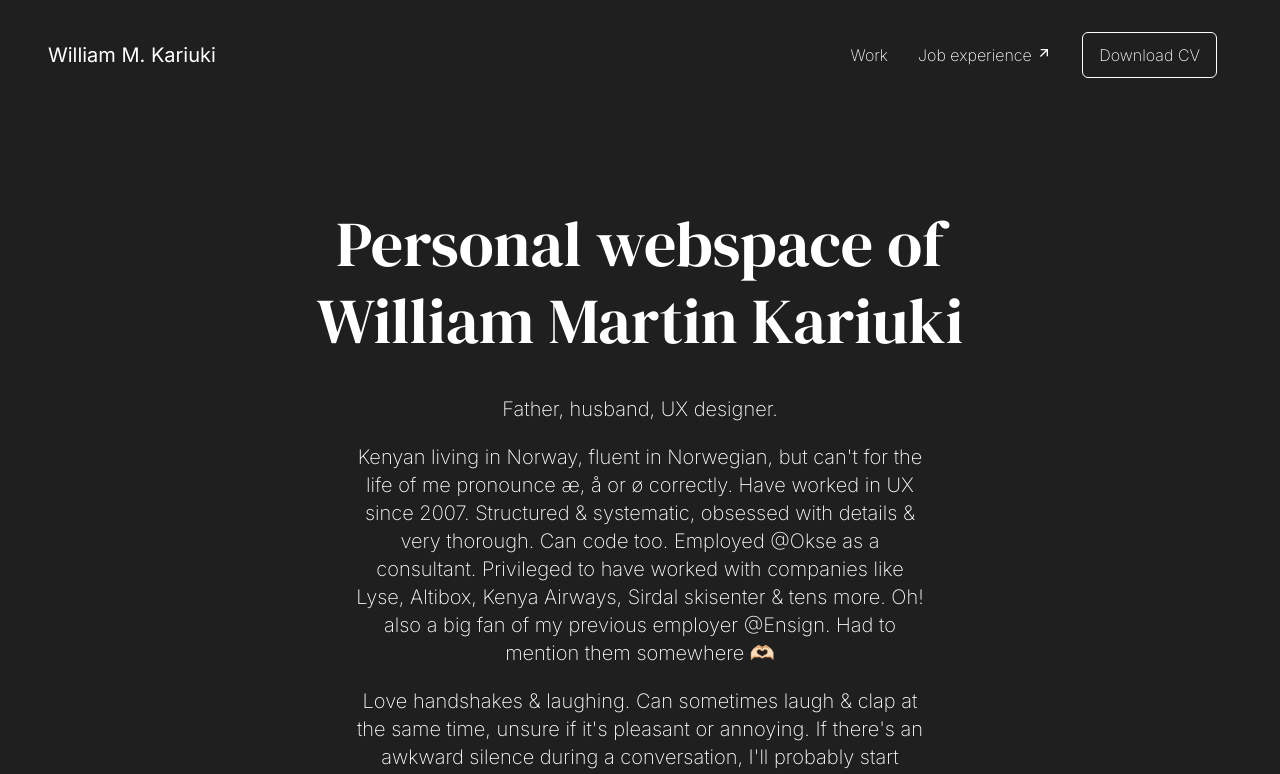
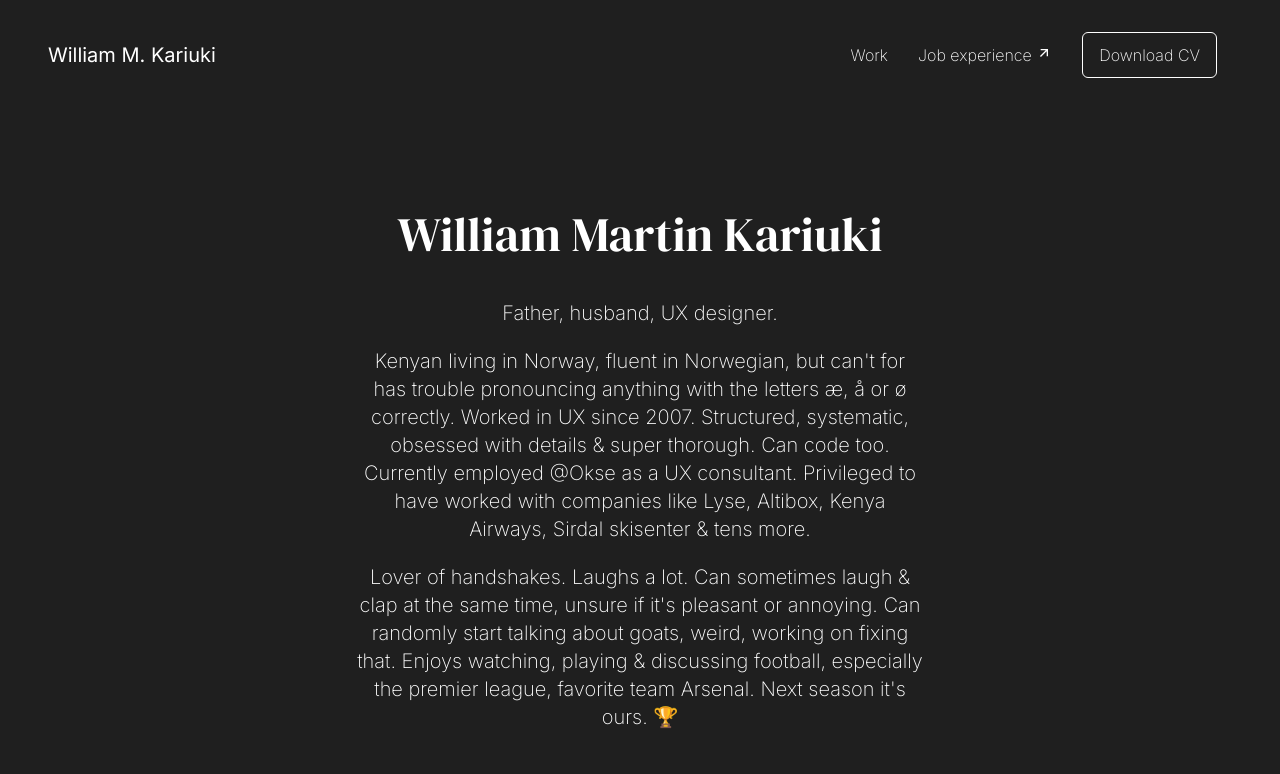
Before and after one commit to martinkariuki7/portfolio, a Next.js app: page / in a window 1280 px wide. Shown: the top 774 px of the page. Built offline with nearby package versions, Linux system fonts and the light colour scheme.

Commit message:
Style changes

```diff
--- a/src/app/components/footer/footer.tsx
+++ b/src/app/components/footer/footer.tsx
@@ -6,7 +6,7 @@ export default function Footer() {
   return (
     <footer className={styles.siteFooter}>
       <div className={styles.footerBranding}>
-        <span>© WMK — UX designer & JS developer</span>
+        <span>© WMK — UX designer.</span>
       </div>
       <nav className={styles.footerNav}>
         <ul>
--- a/src/app/globals.css
+++ b/src/app/globals.css
@@ -31,13 +31,13 @@ h3 {
 }
 
 h1 {
-  font-size: clamp(2rem, 5vw, 4rem);
+  font-size: clamp(2rem, 5vw, 3rem);
 }
 h2 {
-  font-size: clamp(1.5rem, 3vw, 4rem);
+  font-size: clamp(1.5rem, 3vw, 3rem);
 }
 h3 {
-  font-size: clamp(1.5rem, 2vw, 4rem);
+  font-size: clamp(1.5rem, 2vw, 3rem);
 }
 
 h3 span {
--- a/src/app/page.tsx
+++ b/src/app/page.tsx
@@ -11,25 +11,25 @@ export default function Home() {
       <Header />
       <main>
         <section className={styles.hero}>
-          <h1>Personal webspace of William Martin Kariuki</h1>
+          <h1>William Martin Kariuki</h1>
           <div className={styles.heroContent}>
             <p>Father, husband, UX designer.</p>
             <p>
               Kenyan living in Norway, fluent in Norwegian, but can&#39;t for
-              the life of me pronounce æ, å or ø correctly. Have worked in UX
-              since 2007. Structured & systematic, obsessed with details & very
-              thorough. Can code too. Employed @Okse as a consultant. Privileged
-              to have worked with companies like Lyse, Altibox, Kenya Airways,
-              Sirdal skisenter & tens more. Oh! also a big fan of my previous
-              employer @Ensign. Had to mention them somewhere 🫶🏻
+              has trouble pronouncing anything with the letters æ, å or ø
+              correctly. Worked in UX since 2007. Structured, systematic,
+              obsessed with details & super thorough. Can code too. Currently
+              employed @Okse as a UX consultant. Privileged to have worked with
+              companies like Lyse, Altibox, Kenya Airways, Sirdal skisenter &
+              tens more.
             </p>
             <p>
-              Love handshakes & laughing. Can sometimes laugh & clap at the same
-              time, unsure if it&#39;s pleasant or annoying. If there&#39;s an
-              awkward silence during a conversation, I&#39;ll probably start
-              talking about goats, weird, I know. Working on fixing this. Enjoy
-              watching & playing football, especially the premier league,
-              favorite team Arsenal. Next season its ours. 🏆
+              Lover of handshakes. Laughs a lot. Can sometimes laugh & clap at
+              the same time, unsure if it&#39;s pleasant or annoying. Can
+              randomly start talking about goats, weird, working on fixing that.
+              Enjoys watching, playing & discussing football, especially the
+              premier league, favorite team Arsenal. Next season it&#39;s ours.
+              🏆
             </p>
 
             <Link className={styles.buttonDown} href="#work">
@@ -95,9 +95,7 @@ export default function Home() {
           </div>
           <div className={styles.workCategory}>
             <h3>
-              <h3>
-                Joint <span>side projects</span>
-              </h3>
+              Joint <span>side projects</span>
             </h3>
             <ul>
               <li>
```
